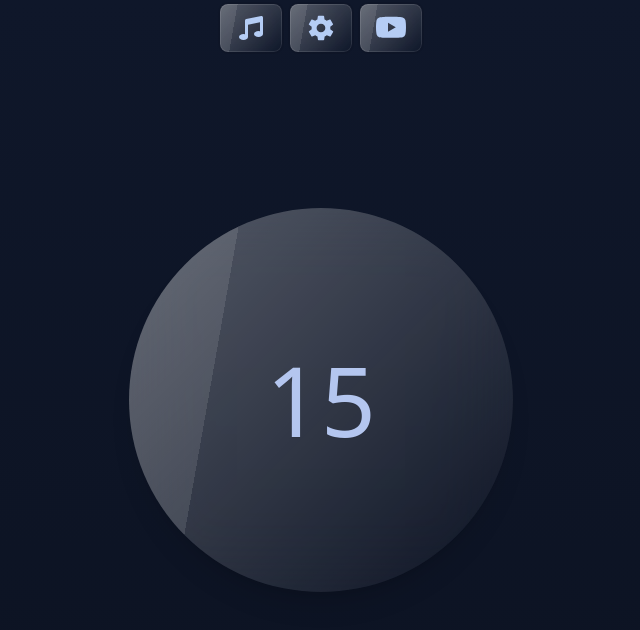
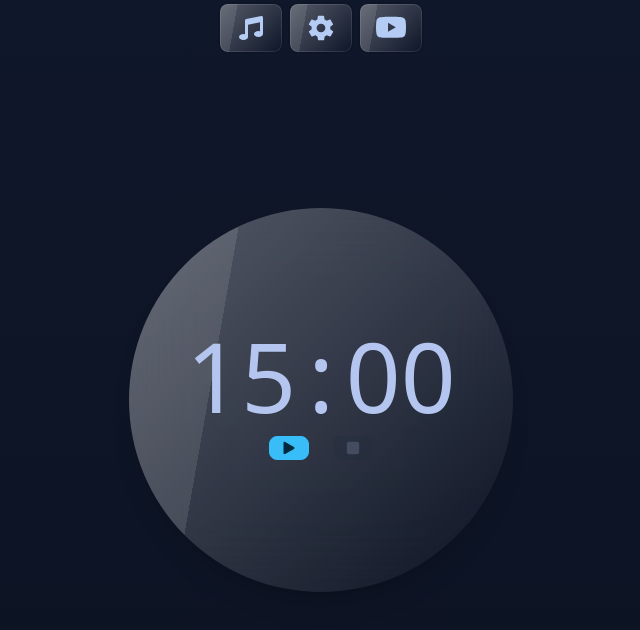
Before and after one commit to ichala/FocusMood, a React (Create React App) app: page / in a window 1280 px wide. Shown: the top 630 px of the page, without its empty margins (319-959 px from the left). Built offline with nearby package versions, Linux system fonts and the light colour scheme.

Commit message:
Update Timer

```diff
--- a/package.json
+++ b/package.json
@@ -8,7 +8,6 @@
     "@testing-library/user-event": "^13.5.0",
     "daisyui": "^2.49.0",
     "react": "^18.2.0",
-    "react-countdown": "^2.3.5",
     "react-dom": "^18.2.0",
     "react-icons": "^4.7.1",
     "react-scripts": "5.0.1",
--- a/src/Components/Timer/Timer.jsx
+++ b/src/Components/Timer/Timer.jsx
@@ -1,14 +1,111 @@
-import React, { useContext } from 'react';
+import React, { useContext, useEffect, useState } from 'react';
+import { BsFillPauseFill, BsFillPlayFill, BsFillStopFill } from 'react-icons/bs';
 import { PreferencesContext } from '../../Context/Preferences';
+
+const START_DURATION = 10;
 
 const Timer = () => {
   const { Config } = useContext(PreferencesContext);
+  const [currentMinutes, setMinutes] = useState(Config.timer);
+  const [currentSeconds, setSeconds] = useState('00');
+  const [isStop, setIsStop] = useState(false);
+  const [duration, setDuration] = useState(Config.timer);
+  const [isRunning, setIsRunning] = useState(false);
+  const startHandler = () => {
+    setDuration(parseInt(0, 10) + 60 * parseInt(Config.timer, 10));
+    setIsRunning(true);
+  };
+  const stopHandler = () => {
+    setIsStop(true);
+    setIsRunning(false);
+  };
+  const resetHandler = () => {
+    setMinutes(Config.timer);
+    setSeconds('00');
+    setIsRunning(false);
+    setIsStop(false);
+    setDuration(START_DURATION);
+  };
+
+  const resumeHandler = () => {
+    const newDuration = parseInt(currentMinutes, 10) * 60 + parseInt(currentSeconds, 10);
+    setDuration(newDuration);
+
+    setIsRunning(true);
+    setIsStop(false);
+  };
+
+  useEffect(() => {
+    if (isRunning === true) {
+      let timer = duration;
+      let minutes; let
+        seconds;
+      const interval = setInterval(() => {
+        if (--timer <= 0) {
+          resetHandler();
+        } else {
+          minutes = parseInt(timer / 60, 10);
+          seconds = parseInt(timer % 60, 10);
+          minutes = minutes < 10 ? `0${minutes}` : minutes;
+          seconds = seconds < 10 ? `0${seconds}` : seconds;
+          setMinutes(minutes);
+          setSeconds(seconds);
+        }
+      }, 1000);
+      return () => clearInterval(interval);
+    }
+  }, [isRunning]);
+
   return (
     <>
-      <div className="relative glass w-96 h-96   rounded-full hover:border-none flex justify-center items-center text-center p-5 shadow-xl">
-        <h2 className="text-8xl ">
-          {Config.timer}
-        </h2>
+      <div
+        className="relative glass w-96 h-96   rounded-full hover:border-none flex justify-center items-center text-center p-5 shadow-xl"
+      >
+        <div className="App">
+          <div className="text-8xl">
+            {currentMinutes}
+            <span className="mx-3">:</span>
+            {currentSeconds}
+          </div>
+          {!isRunning && !isStop && (
+          <button
+            type="button"
+            onClick={startHandler}
+            className="btn btn-primary btn-xs inline m-3"
+          >
+            <BsFillPlayFill size={22} />
+          </button>
+          )}
+          {isRunning && (
+          <button
+            type="button"
+            onClick={stopHandler}
+            className="btn btn-danger btn-xs inline m-3"
+          >
+            <BsFillPauseFill size={22} />
+          </button>
+          )}
+
+          {isStop && (
+          <button
+            type="button"
+            onClick={resumeHandler}
+            className="btn btn-success btn-xs inline m-3"
+          >
+            <BsFillPlayFill size={22} />
+          </button>
+          )}
+
+          <button
+            type="button"
+            onClick={resetHandler}
+            className="btn btn-outline-secondary btn-xs inline m-3"
+            disabled={!isRunning && !isStop}
+          >
+            <BsFillStopFill size={22} />
+          </button>
+        </div>
+
       </div>
     </>
   );
```
Also changed, not shown: .eslintrc.json, 1 other file (tests, documents, lock files or other folders).
